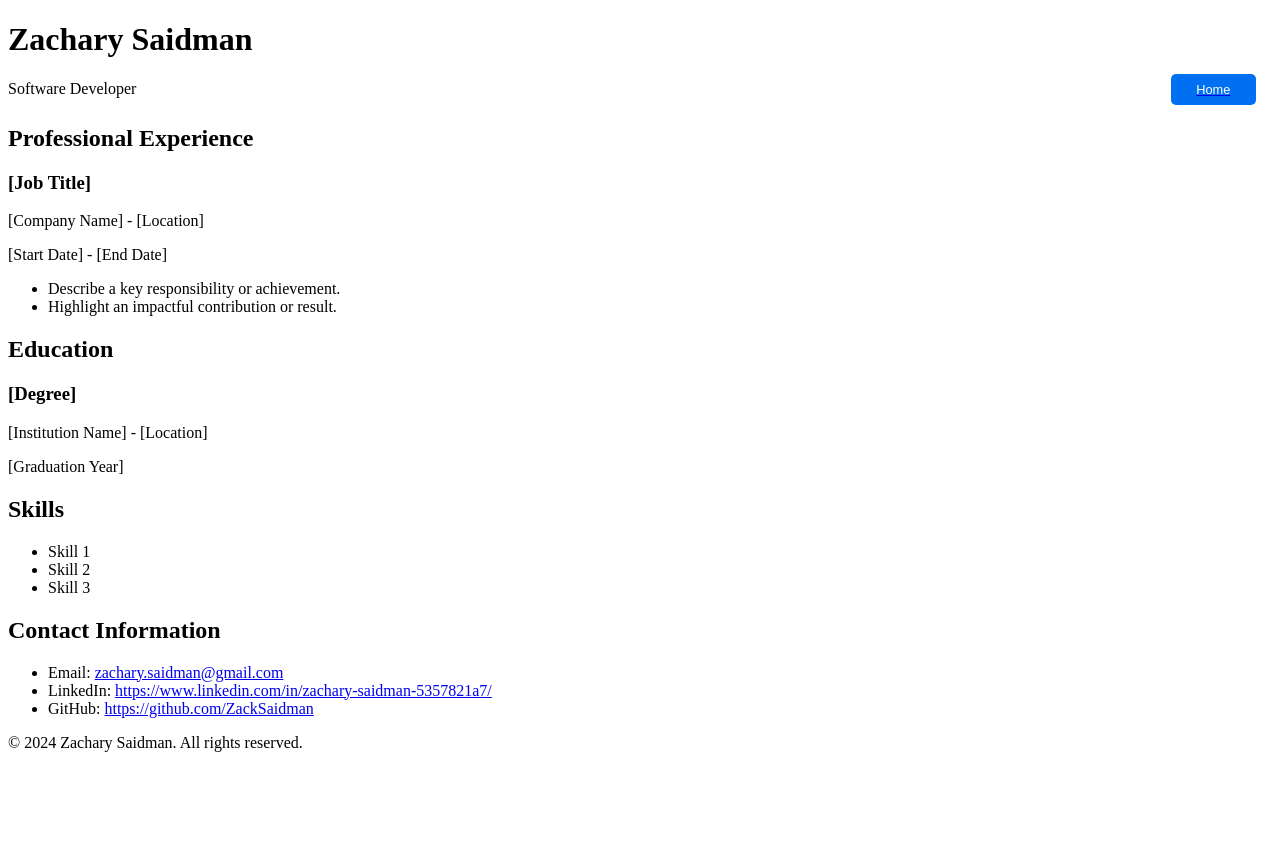
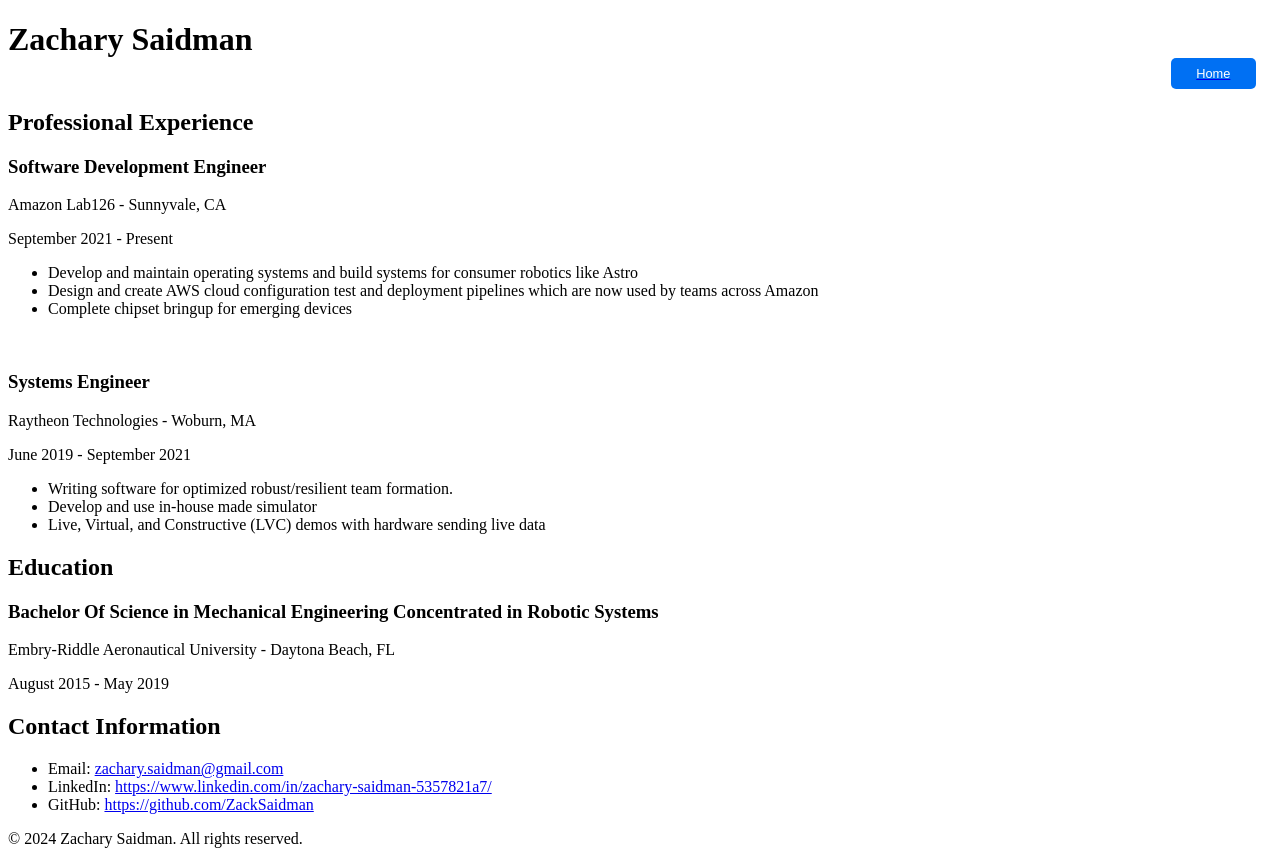
Before and after one commit to ZackSaidman/meet-zack, a Next.js app: page /about in a window 1280 px wide. Before the commit the page ends 800 px from the top, so only its background shows below. Built offline with nearby package versions, Linux system fonts and the light colour scheme.

Commit message:
Update Resume with Basic Info

```diff
--- a/app/about/page.tsx
+++ b/app/about/page.tsx
@@ -15,7 +15,7 @@ const Resume = () => {
       <main className="container mx-auto px-4 py-8">
         <header className="text-center mb-8">
           <h1 className="text-4xl font-bold">Zachary Saidman</h1>
-          <p className="text-xl text-gray-600">Software Developer</p>
+          <br></br>
           <Link href='/'>
                 <button
                     style={{
@@ -44,12 +44,22 @@ const Resume = () => {
         <section className="mb-8">
           <h2 className="text-2xl font-semibold mb-4">Professional Experience</h2>
           <div className="mb-6">
-            <h3 className="text-xl font-bold">[Job Title]</h3>
-            <p className="text-gray-600">[Company Name] - [Location]</p>
-            <p className="text-gray-600">[Start Date] - [End Date]</p>
+            <h3 className="text-l font-bold">Software Development Engineer</h3>
+            <p className="text-gray-600">Amazon Lab126 - Sunnyvale, CA</p>
+            <p className="text-gray-600">September 2021 - Present</p>
             <ul className="list-disc ml-5">
-              <li>Describe a key responsibility or achievement.</li>
-              <li>Highlight an impactful contribution or result.</li>
+              <li>Develop and maintain operating systems and build systems for consumer robotics like Astro</li>
+              <li>Design and create AWS cloud configuration test and deployment pipelines which are now used by teams across Amazon</li>
+              <li>Complete chipset bringup for emerging devices</li>
+            </ul>
+            <br></br>
+            <h3 className="text-l font-bold">Systems Engineer</h3>
+            <p className="text-gray-600">Raytheon Technologies - Woburn, MA</p>
+            <p className="text-gray-600">June 2019 - September 2021</p>
+            <ul className="list-disc ml-5">
+              <li>Writing software for optimized robust/resilient team formation.</li>
+              <li>Develop and use in-house made simulator</li>
+              <li>Live, Virtual, and Constructive (LVC) demos with hardware sending live data</li>
             </ul>
           </div>
         </section>
@@ -57,19 +67,10 @@ const Resume = () => {
         <section className="mb-8">
           <h2 className="text-2xl font-semibold mb-4">Education</h2>
           <div className="mb-6">
-            <h3 className="text-xl font-bold">[Degree]</h3>
-            <p className="text-gray-600">[Institution Name] - [Location]</p>
-            <p className="text-gray-600">[Graduation Year]</p>
+            <h3 className="text-l font-bold">Bachelor Of Science in Mechanical Engineering Concentrated in Robotic Systems</h3>
+            <p className="text-gray-600">Embry-Riddle Aeronautical University - Daytona Beach, FL</p>
+            <p className="text-gray-600">August 2015 - May 2019</p>
           </div>
-        </section>
-
-        <section className="mb-8">
-          <h2 className="text-2xl font-semibold mb-4">Skills</h2>
-          <ul className="list-disc ml-5">
-            <li>Skill 1</li>
-            <li>Skill 2</li>
-            <li>Skill 3</li>
-          </ul>
         </section>
 
         <section className="mb-8">
```
